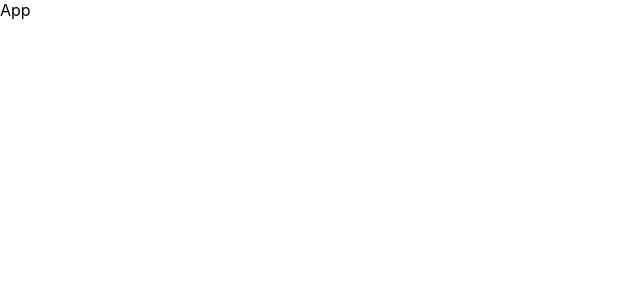
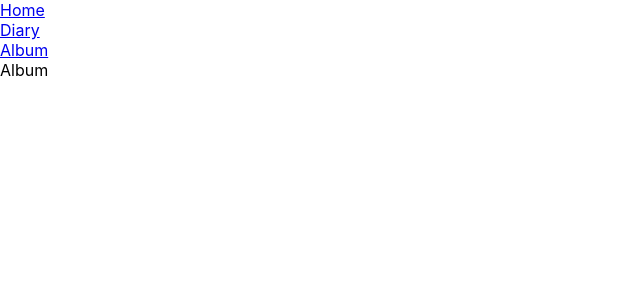
Before and after one commit to younygo1004/TheRecord, a React (Create React App) app in the folder front-end/the-record/: page /album in a window 1280 px wide. Shown: the top 300 px of the page, without its empty margins (0-640 px from the left). Built offline with nearby package versions, Linux system fonts and the light colour scheme.

Commit message:
feat    : Navigation 추가

```diff
--- a/front-end/the-record/package.json
+++ b/front-end/the-record/package.json
@@ -10,6 +10,7 @@
     "react": "^18.0.0",
     "react-dom": "^18.0.0",
     "react-redux": "^8.0.1",
+    "react-router-dom": "^5.3.0",
     "react-scripts": "5.0.1",
     "redux": "^4.2.0",
     "web-vitals": "^2.1.4"
--- a/front-end/the-record/src/App.js
+++ b/front-end/the-record/src/App.js
@@ -1,7 +1,28 @@
 import React from 'react';
+import { Route, withRouter } from 'react-router-dom';
+import Login from './pages/User/Login';
+import Navigation from './components/Navigation';
+import Home from './pages/Home';
+import DiaryMain from './pages/Diary/DiaryMain';
+import Album from './pages/Photo/Album';
+
+const BaseRouter = withRouter(({ location }) => {
+  return (
+    <div className="app">
+      <Route path="/" exact component={Login} />
+
+      {/* 예외처리 */}
+      {location.pathname !== '/' && <Navigation />}
+
+      <Route path="/home" component={Home} />
+      <Route path="/diary" component={DiaryMain} />
+      <Route path="/album" component={Album} />
+    </div>
+  );
+});
 
 function App() {
-  return <div>App</div>;
+  return <BaseRouter />;
 }
 
 export default App;
--- a/front-end/the-record/src/client/Root.js
+++ b/front-end/the-record/src/client/Root.js
@@ -1,8 +1,13 @@
 import React from 'react';
+import { BrowserRouter } from 'react-router-dom';
 import App from '../App';
 
 function Root() {
-  return <App />;
+  return (
+    <BrowserRouter>
+      <App />
+    </BrowserRouter>
+  );
 }
 
 export default Root;
--- /dev/null
+++ b/front-end/the-record/src/components/Navigation.js
@@ -0,0 +1,14 @@
+import React from 'react';
+import { Link } from 'react-router-dom';
+
+function Navigation() {
+  return (
+    <div className="nav">
+      <Link to="/home">Home</Link> <br />
+      <Link to="/diary">Diary</Link> <br />
+      <Link to="/album">Album</Link>
+    </div>
+  );
+}
+
+export default Navigation;
--- a/front-end/the-record/src/index.js
+++ b/front-end/the-record/src/index.js
@@ -5,11 +5,7 @@ import reportWebVitals from './reportWebVitals';
 import Root from './client/Root';
 
 const root = ReactDOM.createRoot(document.getElementById('root'));
-root.render(
-  <React.StrictMode>
-    <Root />
-  </React.StrictMode>,
-);
+root.render(<Root />);
 
 // If you want to start measuring performance in your app, pass a function
 // to log results (for example: reportWebVitals(console.log))
--- /dev/null
+++ b/front-end/the-record/src/pages/Diary/DiaryMain.js
@@ -0,0 +1,7 @@
+import React from 'react';
+
+function DiaryMain() {
+  return <div>DiaryMain</div>;
+}
+
+export default DiaryMain;
--- /dev/null
+++ b/front-end/the-record/src/pages/Home.js
@@ -0,0 +1,7 @@
+import React from 'react';
+
+function Home() {
+  return <div>Home</div>;
+}
+
+export default Home;
--- /dev/null
+++ b/front-end/the-record/src/pages/Photo/Album.js
@@ -0,0 +1,7 @@
+import React from 'react';
+
+function Album() {
+  return <div>Album</div>;
+}
+
+export default Album;
--- /dev/null
+++ b/front-end/the-record/src/pages/User/Login.js
@@ -0,0 +1,7 @@
+import React from 'react';
+
+function Login() {
+  return <div>Login</div>;
+}
+
+export default Login;
```
Also changed, not shown: front-end/the-record/src/pages/User/SignUp.js (added, +7 -0 lines), 1 other file (tests, documents, lock files or other folders).
